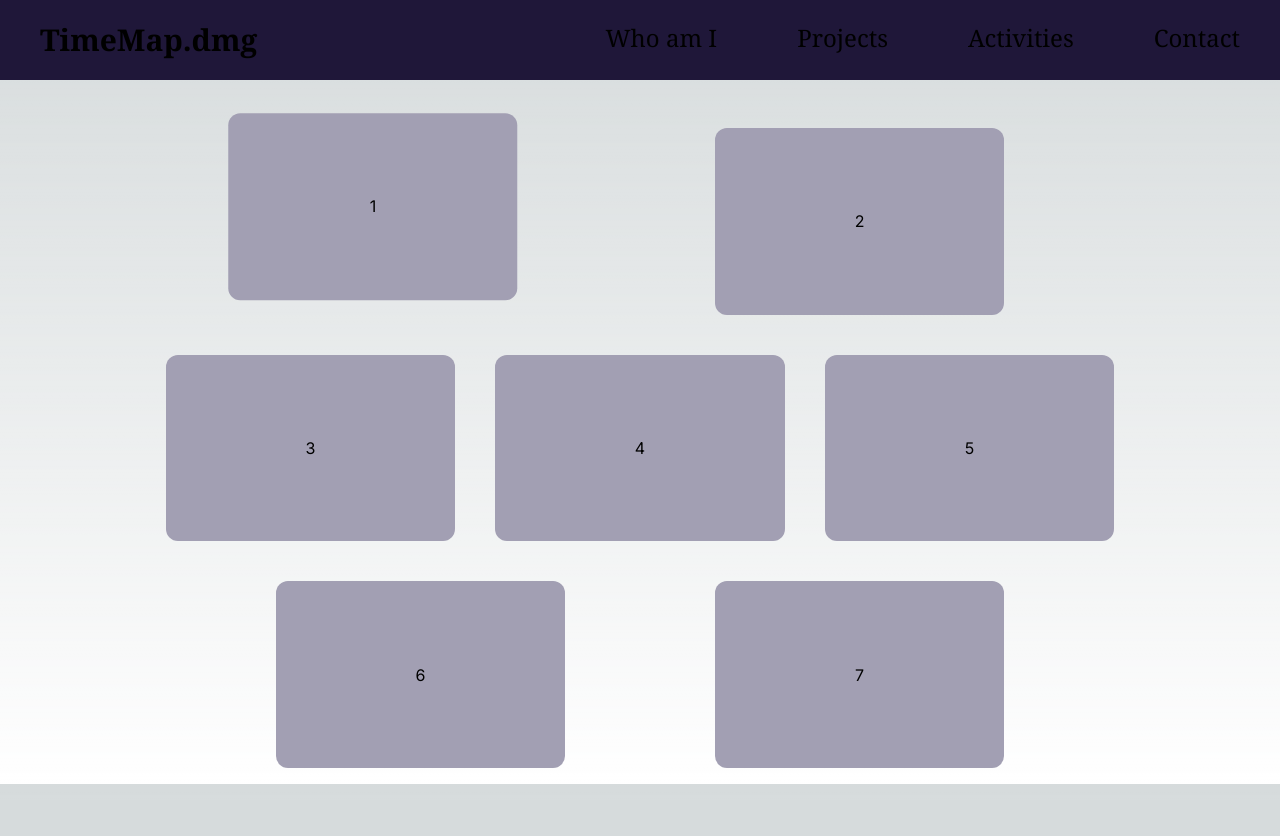
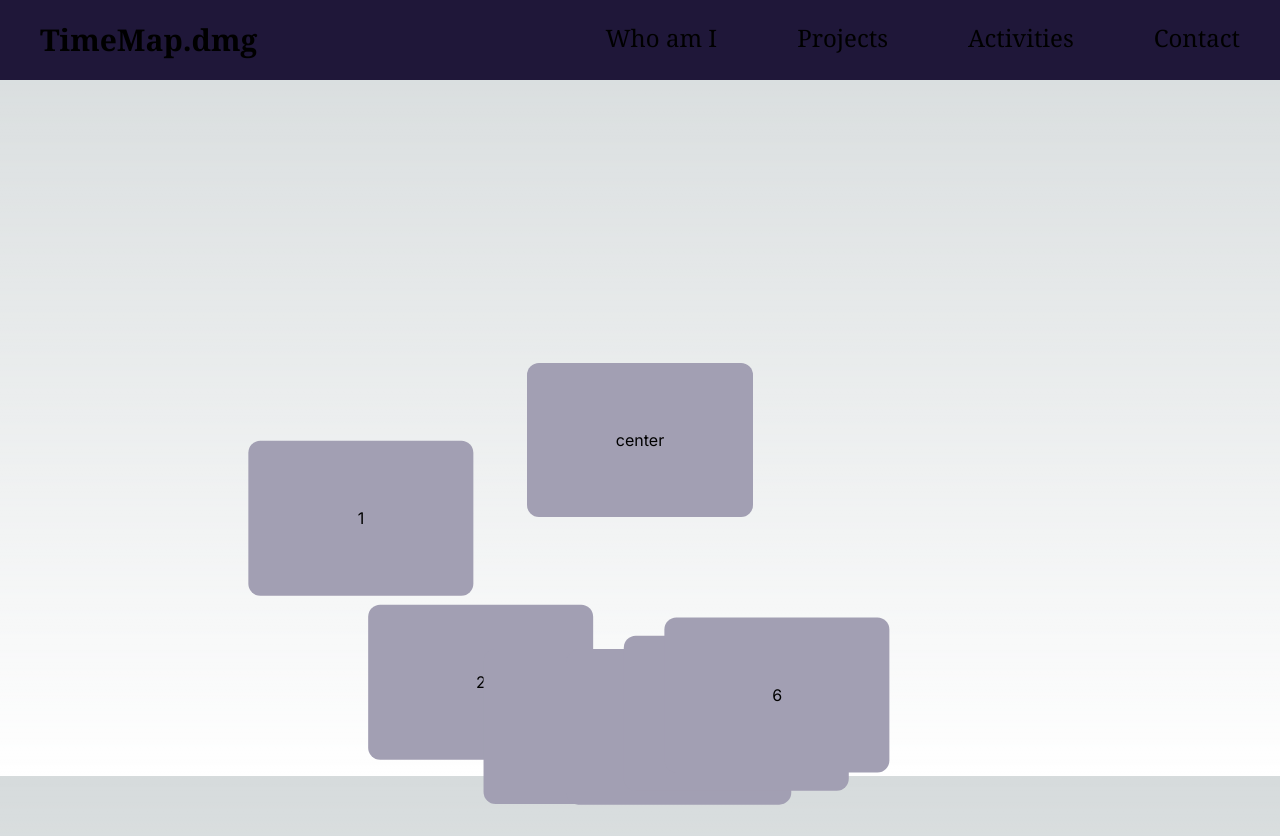
Before and after one commit to TMInstaller/time-map-dmg, a Next.js app: page /contact in a window 1280 px wide. Before the commit the page ends 800 px from the top, so only its background shows below. Built offline with nearby package versions, Linux system fonts and the light colour scheme.

Commit message:
orbit animation 적용

```diff
--- a/src/app/(info)/contact/page.tsx
+++ b/src/app/(info)/contact/page.tsx
@@ -1,47 +1,45 @@
 import withLayout from '@/hoc/withLayout'
 
 const Contact: React.FC = () => {
-  const orbitClass = 'animate-orbit'
-
   return (
     <div className='flex flex-col items-center'>
-      <div className='max-w-content w-full mt-8'>
+      <div className='max-w-content w-full mt-6'>
         <div className='grid grid-cols-11 grid-rows-3 h-[84vh] gap-2'>
-          <div className={`col-start-3 col-end-6 row-start-1 row-end-2 p-4 ${orbitClass}`}>
+          <div className='col-start-5 col-end-8 row-start-2 row-end-3 py-8 px-12 animate-orbit1'>
             <div className='h-full bg-background-box grid justify-center items-center rounded-xl'>
               1
             </div>
           </div>
-          <div className='col-start-7 col-end-10 row-start-1 row-end-2 p-4'>
+          <div className='col-start-5 col-end-8 row-start-2 row-end-3 py-8 px-12 animate-orbit2'>
             <div className='h-full bg-background-box grid justify-center items-center rounded-xl'>
               2
             </div>
           </div>
 
-          <div className='col-start-2 col-end-5 row-start-2 row-end-3 p-4'>
+          <div className='col-start-5 col-end-8 row-start-2 row-end-3 py-8 px-12 animate-orbit3'>
             <div className='h-full bg-background-box grid justify-center items-center rounded-xl'>
               3
             </div>
           </div>
-          <div className='col-start-5 col-end-8 row-start-2 row-end-3 p-4'>
+          <div className='col-start-5 col-end-8 row-start-2 row-end-3 py-8 px-12'>
+            <div className='h-full bg-background-box grid justify-center items-center rounded-xl hover:animate-pulse'>
+              center
+            </div>
+          </div>
+          <div className='col-start-5 col-end-8 row-start-2 row-end-3 py-8 px-12 animate-orbit4'>
             <div className='h-full bg-background-box grid justify-center items-center rounded-xl'>
               4
             </div>
           </div>
-          <div className='col-start-8 col-end-11 row-start-2 row-end-3 p-4'>
+
+          <div className='col-start-5 col-end-8 row-start-2 row-end-3 py-8 px-12 animate-orbit5'>
             <div className='h-full bg-background-box grid justify-center items-center rounded-xl'>
               5
             </div>
           </div>
-
-          <div className='col-start-3 col-end-6 row-start-3 row-end-4 p-4'>
+          <div className='col-start-5 col-end-8 row-start-2 row-end-3 py-8 px-12 animate-orbit6'>
             <div className='h-full bg-background-box grid justify-center items-center rounded-xl'>
               6
-            </div>
-          </div>
-          <div className='col-start-7 col-end-10 row-start-3 row-end-4 p-4'>
-            <div className='h-full bg-background-box grid justify-center items-center rounded-xl'>
-              7
             </div>
           </div>
         </div>
--- a/tailwind.config.ts
+++ b/tailwind.config.ts
@@ -20,7 +20,7 @@ const config: Config = {
         'text-dark': '#110D1E',
       },
       maxWidth: {
-        content: '1200px',
+        content: '75rem',
       },
       keyframes: {
         slideIn: {
@@ -29,16 +29,21 @@ const config: Config = {
         },
         orbit: {
           '0%': {
-            transform: 'rotate(0deg) translateX(50px) rotate(0deg)',
+            transform: 'rotate(0deg) translateX(90%) rotate(0deg)',
           },
           '100%': {
-            transform: 'rotate(360deg) translateX(50px) rotate(-360deg)',
+            transform: 'rotate(360deg) translateX(90%) rotate(-360deg)',
           },
         },
       },
       animation: {
         'slide-in': 'slideIn 0.5s ease-out forwards',
-        orbit: 'orbit 10s linear infinite',
+        orbit1: 'orbit 12s linear infinite',
+        orbit2: 'orbit 16s linear infinite',
+        orbit3: 'orbit 20s linear infinite',
+        orbit4: 'orbit 24s linear infinite',
+        orbit5: 'orbit 28s linear infinite',
+        orbit6: 'orbit 32s linear infinite',
       },
     },
   },
```
